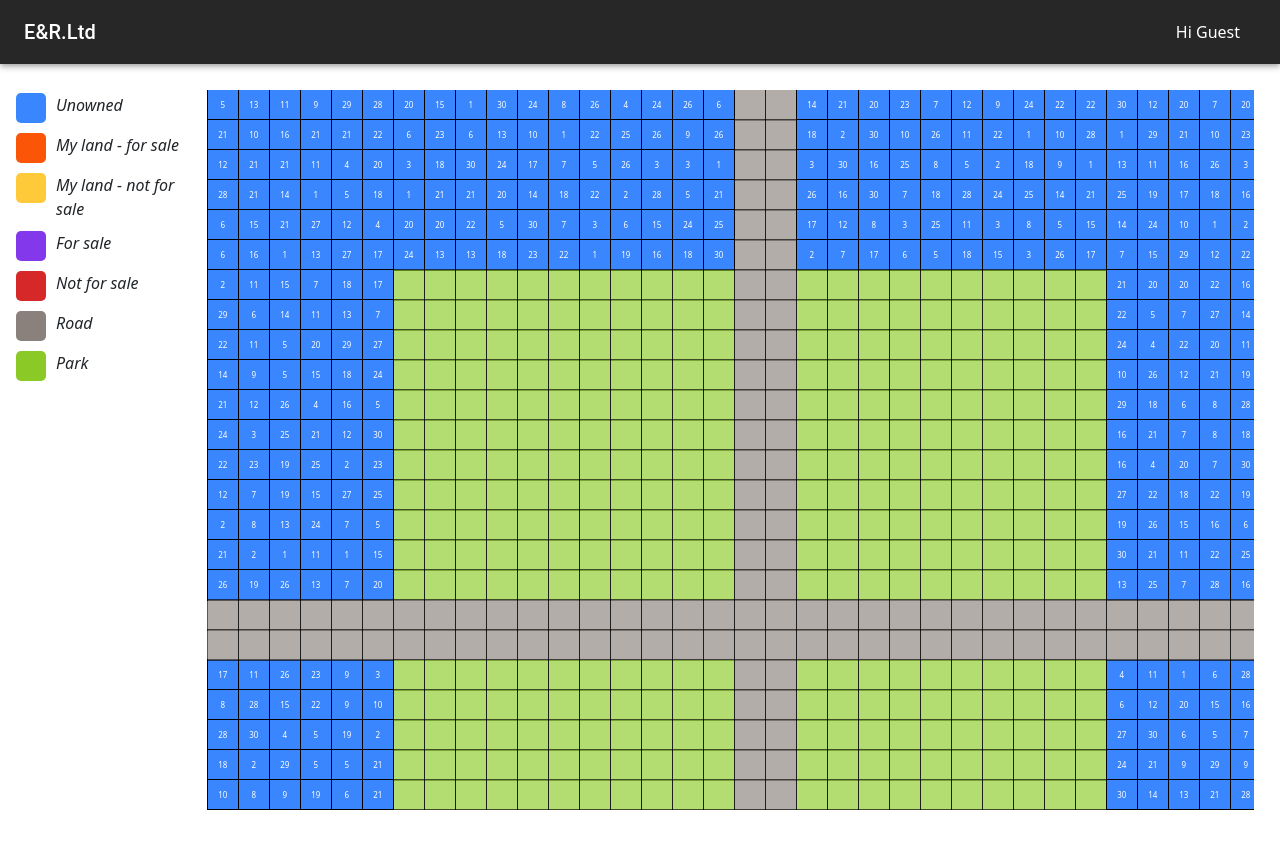
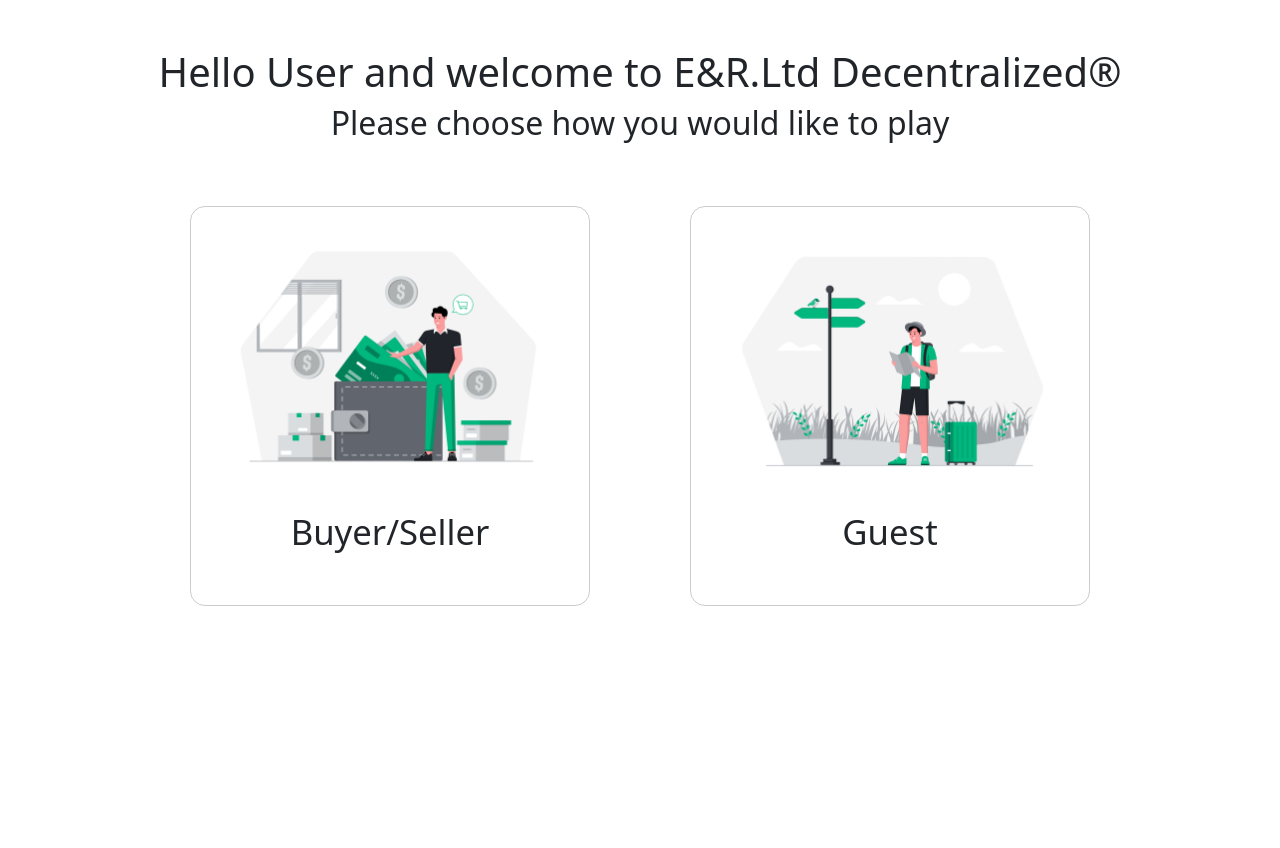
Before and after one commit to ronenbadalov/BlockchainFinalProject, a React (Create React App) app: page / in a window 1280 px wide. Before the commit the page ends 820 px from the top, so only its background shows below. Built offline with nearby package versions, Linux system fonts and the light colour scheme.

Commit message:
added game mode component, minor tweaks

```diff
--- a/src/App.js
+++ b/src/App.js
@@ -4,32 +4,48 @@ import Loader from "./components/Loader/Loader";
 import Map from "./components/UI/Map";
 import Nav from "./components/layout/Nav.js";
 import "./App.scss";
+import GameMode from "./components/GameMode/GameMode";
 
 const wait = (delay) => new Promise((resolve) => setTimeout(resolve, delay));
 
 function App() {
   const [isLoading, setIsLoading] = useState(false);
+  const [gameMode, setGameMode] = useState(null);
+  const [userName, setUserName] = useState(null);
 
   useEffect(() => {
+    let isApiSubscribed = true;
+    if (isApiSubscribed) {
       (async () => {
         setIsLoading(true);
         await wait(3000);
         setIsLoading(false);
       })();
-  }, []);
+    }
+    return () => {
+      isApiSubscribed = false;
+    };
+  }, [gameMode]);
   return (
+    <>
+      {!gameMode && (
+        <GameMode setGameMode={setGameMode} setUserName={setUserName} />
+      )}
+      {gameMode && (
         <div className="App">
-      <Nav />
+          <Nav gameMode={gameMode} userName={userName} />
           <div className="home">
             {isLoading && <Loader />}
 
             {!isLoading && (
               <>
-            <Legend /> <Map />
+                <Legend /> <Map gameMode={gameMode} />
               </>
             )}
           </div>
         </div>
+      )}
+    </>
   );
 }
 
--- /dev/null
+++ b/src/components/GameMode/Card.js
@@ -0,0 +1,16 @@
+import React from "react";
+import classes from "./Card.module.scss";
+const Card = (props) => {
+  return (
+    <div className={classes["card"]} onClick={props.onClick}>
+      <img
+        className={classes["img"]}
+        alt={props.cardText}
+        src={props.imagePath}
+      />
+      <p className={classes["p"]}>{props.cardText}</p>
+    </div>
+  );
+};
+
+export default Card;
--- /dev/null
+++ b/src/components/GameMode/Card.module.scss
@@ -0,0 +1,21 @@
+.card {
+  width: 400px;
+  height: 400px;
+  border: 1px solid #80808069;
+  border-radius: 15px;
+  display: flex;
+  flex-direction: column;
+
+  &:hover {
+    cursor: pointer;
+    background-color: #228fdd10;
+  }
+  .img {
+  }
+
+  .p {
+    text-align: center;
+    font-size: 26pt;
+    font-weight: 400;
+  }
+}
--- /dev/null
+++ b/src/components/GameMode/GameMode.js
@@ -0,0 +1,37 @@
+import React from "react";
+import Card from "./Card";
+import classes from "./GameMode.module.scss";
+import walletImg from "../../assets/wallet.png";
+import guestImg from "../../assets/happy-vacation.png";
+const GameMode = (props) => {
+  return (
+    <div className={classes["GameMode"]}>
+      <h1 className={classes["header"]}>
+        Hello User and welcome to E&R.Ltd Decentralized®
+      </h1>
+      <h2 className={classes["header"]}>
+        Please choose how you would like to play
+      </h2>
+      <div className={classes["cardContainer"]}>
+        <Card
+          imagePath={walletImg}
+          cardText="Buyer/Seller"
+          onClick={() => {
+            const name = prompt("How should we call you?", "");
+            props.setUserName(name);
+            props.setGameMode("buyer");
+          }}
+        />
+        <Card
+          imagePath={guestImg}
+          cardText="Guest"
+          onClick={() => {
+            props.setGameMode("guest");
+          }}
+        />
+      </div>
+    </div>
+  );
+};
+
+export default GameMode;
--- /dev/null
+++ b/src/components/GameMode/GameMode.module.scss
@@ -0,0 +1,14 @@
+.GameMode {
+  margin-top: 3rem;
+}
+
+.header {
+  text-align: center;
+}
+
+.cardContainer {
+  margin: 4rem auto 0 auto;
+  display: flex;
+  justify-content: center;
+  gap: 100px;
+}
--- a/src/components/LandModalInfo/LandModalInfo.js
+++ b/src/components/LandModalInfo/LandModalInfo.js
@@ -11,16 +11,10 @@ import {
   Switch,
   TextField,
 } from "@mui/material";
-import React, { useContext, useState } from "react";
-// import { updateLand } from "../../helpers/landHelper";
-// import CurUserContext from "../../store/curUser-context";
+import React, { useState } from "react";
 import classes from "./LandModalInfo.module.scss";
 const LandModalInfo = ({ landData, onClose }) => {
-  // const curUserCtx = useContext(CurUserContext);
-  const [isMyLand, setIsMyLand] = useState(
-    // curUserCtx.user.id === landData.owner
-    false
-  );
+  const [isMyLand, setIsMyLand] = useState(false);
   const sxClasses = {
     marginRight: "auto",
     maxWidth: "200px",
@@ -28,14 +22,6 @@ const LandModalInfo = ({ landData, onClose }) => {
 
   const formSubmitHandler = async (e) => {
     e.preventDefault();
-    // if (curUserCtx.user.balance < landData.price) {
-    //   alert("You don't have enough money to buy this land");
-    //   return;
-    // }
-    // const res = await updateLand(landData.id, {
-    //   isOcupied: curUserCtx.user.id,
-    // });
-    // console.log(res);
   };
   return (
     <div>
@@ -56,9 +42,8 @@ const LandModalInfo = ({ landData, onClose }) => {
               <Input
                 id="landPrice"
                 value={landData.price}
-                // onChange={handleChange('amount')}
-                startAdornment={
-                  <InputAdornment position="start">$</InputAdornment>
+                endAdornment={
+                  <InputAdornment position="end">ETH</InputAdornment>
                 }
                 disabled={!isMyLand}
                 label="Price"
--- a/src/components/Loader/Loader.js
+++ b/src/components/Loader/Loader.js
@@ -10,7 +10,7 @@ const Loader = () => {
         loop={true}
         style={{ width: "300px" }}
       />
-      <h3>Please wait while we build the map</h3>
+      <h3>Please connect your MetaMask wallet</h3>
     </div>
   );
 };
--- a/src/components/UI/Land.js
+++ b/src/components/UI/Land.js
@@ -1,4 +1,4 @@
-import React, { memo, useEffect, useState } from "react";
+import React, { useEffect, useState } from "react";
 import { Button } from "react-bootstrap";
 import "bootstrap/dist/css/bootstrap.min.css";
 
@@ -27,8 +27,10 @@ const Land = (props) => {
       case "park_land":
         setClassColor("green");
         break;
+      default:
+        setClassColor(null);
     }
-  }, []);
+  }, [currentUser.id, props.owner, props.isOcupied, props.type, props.forSale]);
 
   const showLandDataInModal = () => {
     props.setLandModalData({
--- a/src/components/UI/Map.js
+++ b/src/components/UI/Map.js
@@ -17,7 +17,6 @@ import mapDataJson from "../../mapData.json";
 // };
 
 const Map = () => {
-  console.log(mapDataJson);
   const [mapData, setMapData] = useState([]);
   const [landModalData, setLandModalData] = useState([]);
   const [showModal, setShowModal] = useState(false);
@@ -62,7 +61,7 @@ const Map = () => {
         })}
       </div>
     );
-  }, [mapData]);
+  }, [mapData, handleModalOpen]);
 
   return (
     <>
--- a/src/components/layout/Nav.js
+++ b/src/components/layout/Nav.js
@@ -5,7 +5,7 @@ import Typography from "@mui/material/Typography";
 import { createTheme, ThemeProvider, Link } from "@mui/material";
 // import { Link } from "react-router-dom";
 import classes from "./Nav.module.scss";
-const Nav = () => {
+const Nav = (props) => {
   const darkTheme = createTheme({
     palette: {
       mode: "dark",
@@ -29,7 +29,11 @@ const Nav = () => {
               </Link>
             </Typography>
             <Typography variant="p" component="div" sx={{ margin: "0 1rem" }}>
-              Hi Guest
+              {`Hi ${props.gameMode === "guest" ? "Guest" : ""} ${
+                props.gameMode === "buyer" && props.userName
+                  ? props.userName
+                  : "Anonymous"
+              }`}
             </Typography>
           </Toolbar>
         </AppBar>
```
Also changed, not shown: src/assets/happy-vacation.png (added), src/assets/wallet.png (added). Lines whose indentation alone changed are shown as unchanged.
